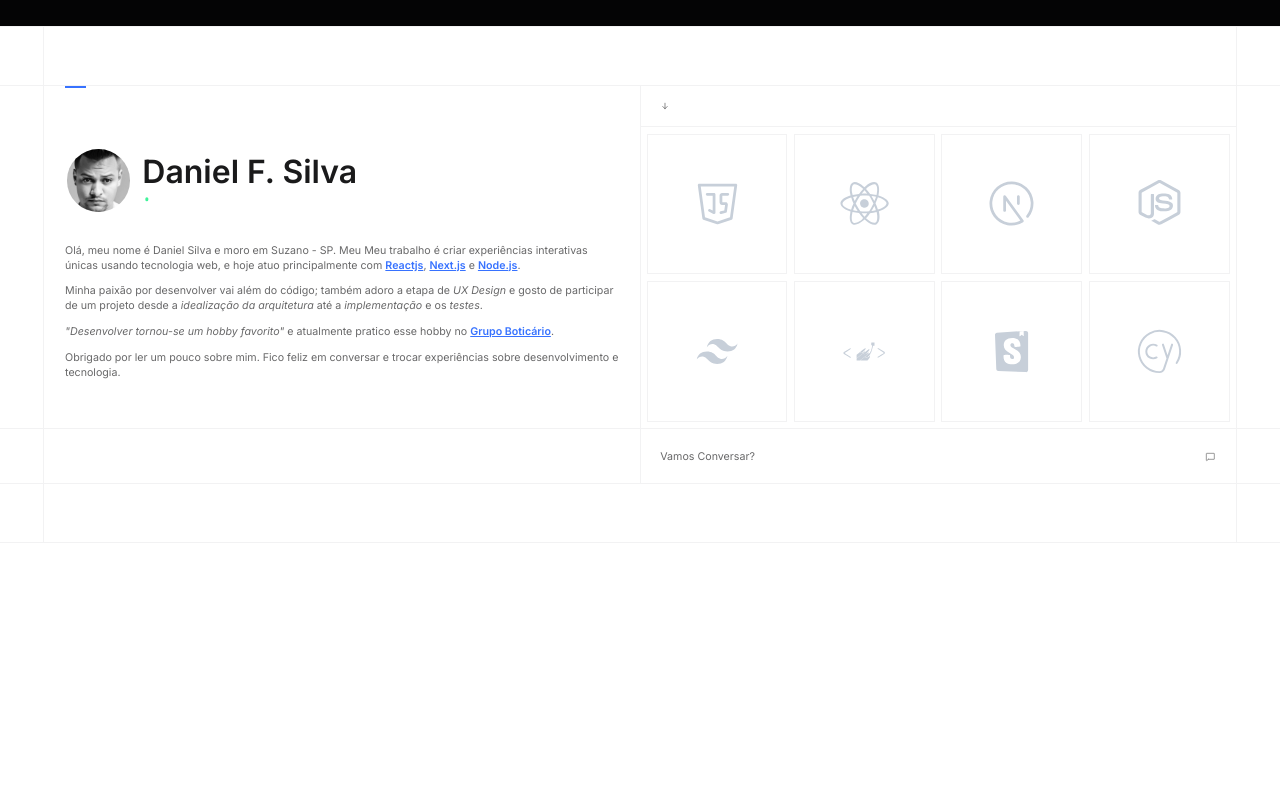
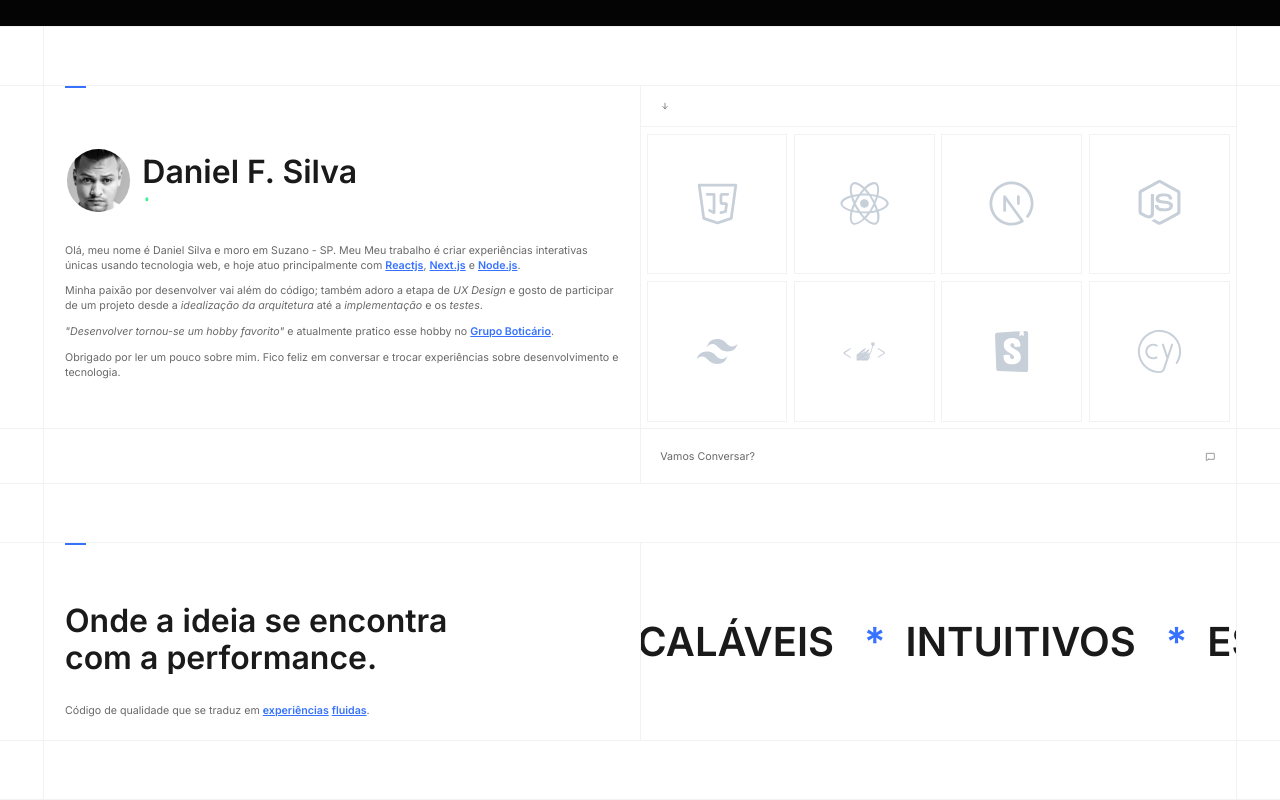
Before and after one commit to dfsilvadev/dfsilva-spa, a React (Vite) app: page / in a window 1280 px wide. Shown: the part 694-1494 px from the top of the page. Before the commit the page ends 1237 px from the top, so only its background shows below. Built offline with nearby package versions, Linux system fonts and the light colour scheme.

Commit message:
feat: add marquee section

```diff
--- a/src/presenters/container/index.ts
+++ b/src/presenters/container/index.ts
@@ -1,2 +1,3 @@
+export { default as AboutMe } from "./about-me";
 export { default as Hero } from "./hero";
-export { default as AboutMe } from "./about-me";
+export { default as Marquee } from "./marquee";
--- /dev/null
+++ b/src/presenters/container/marquee/index.tsx
@@ -0,0 +1,131 @@
+import gsap from "gsap";
+import { ScrollTrigger } from "gsap/ScrollTrigger";
+import React, { useEffect, useRef, useState } from "react";
+
+import {
+  Flex,
+  GridColumn,
+  Heading,
+  Magnetic,
+  SectionDivider,
+  SectionHeading,
+  Text,
+  TextReveal,
+  TypingText,
+} from "../../components/ui";
+
+import "./styles.scss";
+
+gsap.registerPlugin(ScrollTrigger);
+
+export default function Marquee() {
+  const trackRef = useRef<HTMLDivElement>(null);
+  const [copies, setCopies] = useState<number>(21);
+
+  const marqueeWordBaseContent = (
+    <>
+      <span className="marquee__word">Estratégicos</span>
+      <span className="marquee__word">Escaláveis</span>
+      <span className="marquee__word">Intuitivos</span>
+    </>
+  );
+
+  useEffect(() => {
+    if (!trackRef.current) return;
+
+    const track = trackRef.current;
+
+    const containerWidth =
+      track.parentElement?.offsetWidth || window.innerWidth;
+    const contentWidth = track.scrollWidth / copies;
+
+    const neededCopies = Math.ceil((containerWidth * 2) / contentWidth);
+
+    setCopies(neededCopies);
+
+    requestAnimationFrame(() => {
+      const totalWidth = track.scrollWidth;
+
+      gsap.to(track, {
+        x: `-=${totalWidth / 2}`,
+        duration: totalWidth / 150,
+        ease: "linear",
+        repeat: -1,
+        modifiers: {
+          x: gsap.utils.unitize((x) => parseFloat(x) % (totalWidth / 2)),
+        },
+      });
+    });
+  }, [copies]);
+
+  return (
+    <section className="marquee">
+      <div className="marquee__grid grid grid--border-light grid--has-divider">
+        <GridColumn className="marquee__first-column">
+          <SectionHeading>
+            <TypingText>Meu processo criativo</TypingText>
+          </SectionHeading>
+
+          <div className="marquee__first-column-body">
+            <Flex gap="0.8rem" direction="column">
+              <TextReveal>
+                <Heading
+                  as="h2"
+                  size="large"
+                  className="reveal"
+                  data-animation="trigger"
+                >
+                  Onde a ideia se encontra
+                </Heading>
+              </TextReveal>
+
+              <TextReveal>
+                <Heading
+                  as="h2"
+                  size="large"
+                  className="reveal"
+                  data-animation="trigger"
+                >
+                  com a performance.
+                </Heading>
+              </TextReveal>
+            </Flex>
+
+            <Text>
+              Código de qualidade que se traduz em{" "}
+              <Magnetic>
+                <span>
+                  <strong>
+                    <u>experiências </u>
+                  </strong>
+                </span>
+              </Magnetic>{" "}
+              <Magnetic>
+                <span>
+                  <strong>
+                    <u>fluidas</u>
+                  </strong>
+                </span>
+              </Magnetic>
+              .
+            </Text>
+          </div>
+        </GridColumn>
+
+        <GridColumn className="marquee__last-column">
+          <div className="marquee__wrapper">
+            <div className="marquee__track" ref={trackRef}>
+              {Array.from({ length: copies }).map((_, i) => (
+                <React.Fragment key={i}>
+                  {marqueeWordBaseContent}
+                </React.Fragment>
+              ))}
+            </div>
+          </div>
+        </GridColumn>
+      </div>
+
+      <SectionDivider />
+    </section>
+  );
+}
--- /dev/null
+++ b/src/presenters/container/marquee/styles.scss
@@ -0,0 +1,65 @@
+@use "../../../styles/theme/variables" as *;
+
+.marquee {
+  height: auto;
+}
+
+.marquee__grid {
+  place-items: center;
+}
+
+.marquee__first-column {
+  padding: 0;
+
+  @media (max-width: $breakpoint-md) {
+    border-bottom: 1.5px solid $color-border-light;
+
+    h1 {
+      font-size: $font-size-heading-regular;
+    }
+  }
+}
+
+.marquee__first-column-body {
+  padding: 1.6rem;
+
+  display: flex;
+  gap: 4.5rem;
+  flex-direction: column;
+
+  @media (min-width: $breakpoint-md) {
+    padding: 3.2rem;
+  }
+}
+
+.marquee__last-column {
+  padding: 0;
+  padding-top: 1rem;
+  padding-bottom: 1rem;
+}
+
+.marquee__wrapper {
+  position: relative;
+  width: 100%;
+  overflow: hidden;
+}
+
+.marquee__track {
+  display: flex;
+  flex-wrap: nowrap;
+  white-space: nowrap;
+}
+
+.marquee__word {
+  font-size: clamp(3rem, 7vw, 6rem);
+  font-weight: $font-weight-semibold;
+  text-transform: uppercase;
+  margin-right: 3rem;
+  color: $color-text-heading;
+
+  &:after {
+    content: " *";
+    margin-left: 3rem;
+    color: $color-main-primary;
+  }
+}
--- a/src/presenters/pages/Home.tsx
+++ b/src/presenters/pages/Home.tsx
@@ -1,7 +1,10 @@
 import { useGSAP } from "@gsap/react";
 import { useRef } from "react";
+
+import { AboutMe, Hero, Marquee } from "../container";
+
 import { handleSlideIn } from "../components/ui";
-import { AboutMe, Hero } from "../container";
+
 import "./Home.scss";
 
 export function Home() {
@@ -26,6 +29,7 @@ export function Home() {
     <>
       <Hero />
       <AboutMe />
+      <Marquee />
     </>
   );
 }
```
